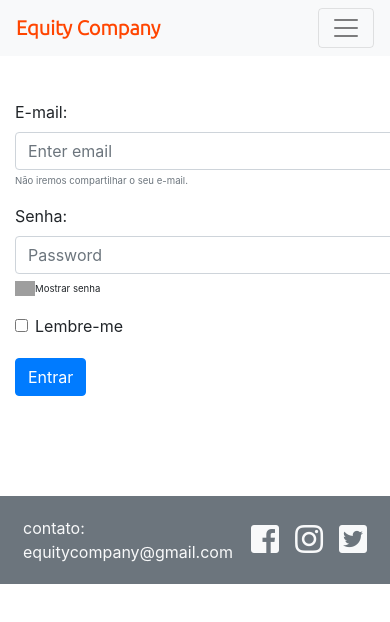
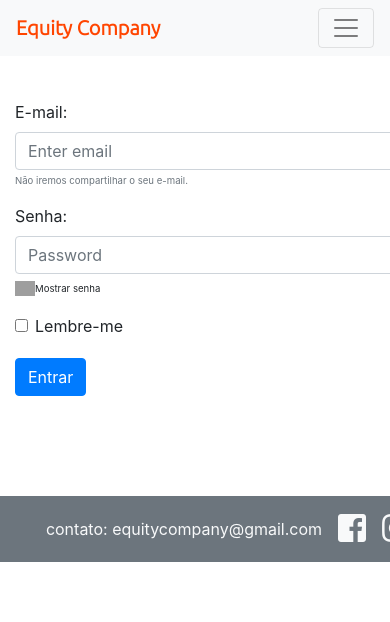
Before and after one commit to equitycompany/Projeto-Equity-Front, a plain HTML site: page Projeto-Equity-Front/login-candidato.html in a window 390 px wide. Shown: the top 622 px of the page. Drawn offline with nearby package versions, Linux system fonts and the light colour scheme; grey boxes are pictures that could not be loaded; a web font is replaced by a local one.

Commit message:
ajuste de responsividade

```diff
--- a/Projeto-Equity-Front/src/style.css
+++ b/Projeto-Equity-Front/src/style.css
@@ -99,7 +99,8 @@ html {
 }
 
 footer {
-  margin-top: auto;
+  position: relative;
+  margin: 100px auto;
 }
 
 .olho {
@@ -121,6 +122,19 @@ footer {
   }
 }
 
+@media screen and (max-width: 480px) {
+  .caixa {
+    position: relative;
+    margin: 100px auto;
+  }
+
+  footer {
+    position: relative;
+    width: 500px;
+    margin: 100px auto;
+  }
+}
+
 @include media-breakpoint-up(sm) {
   html {
     font-size: 1.2rem;
```
